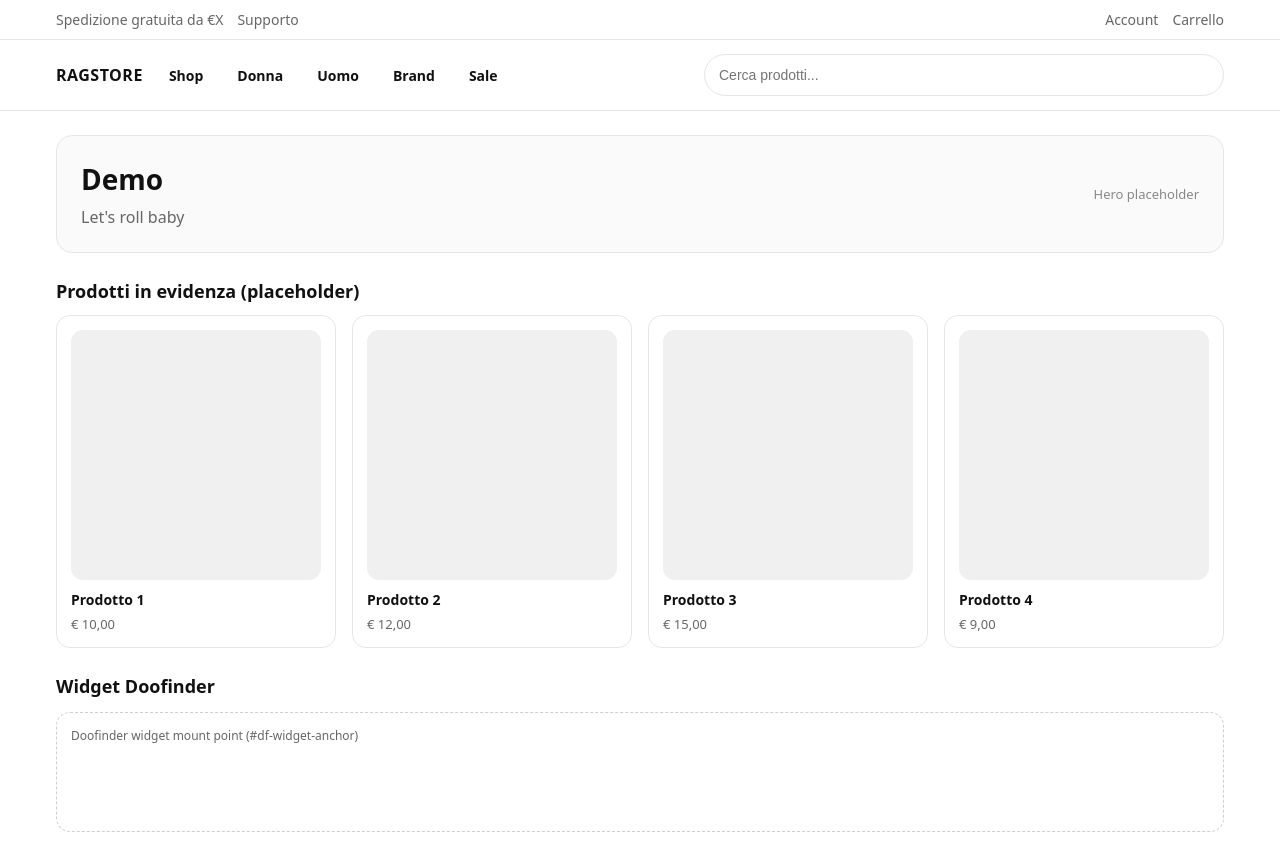
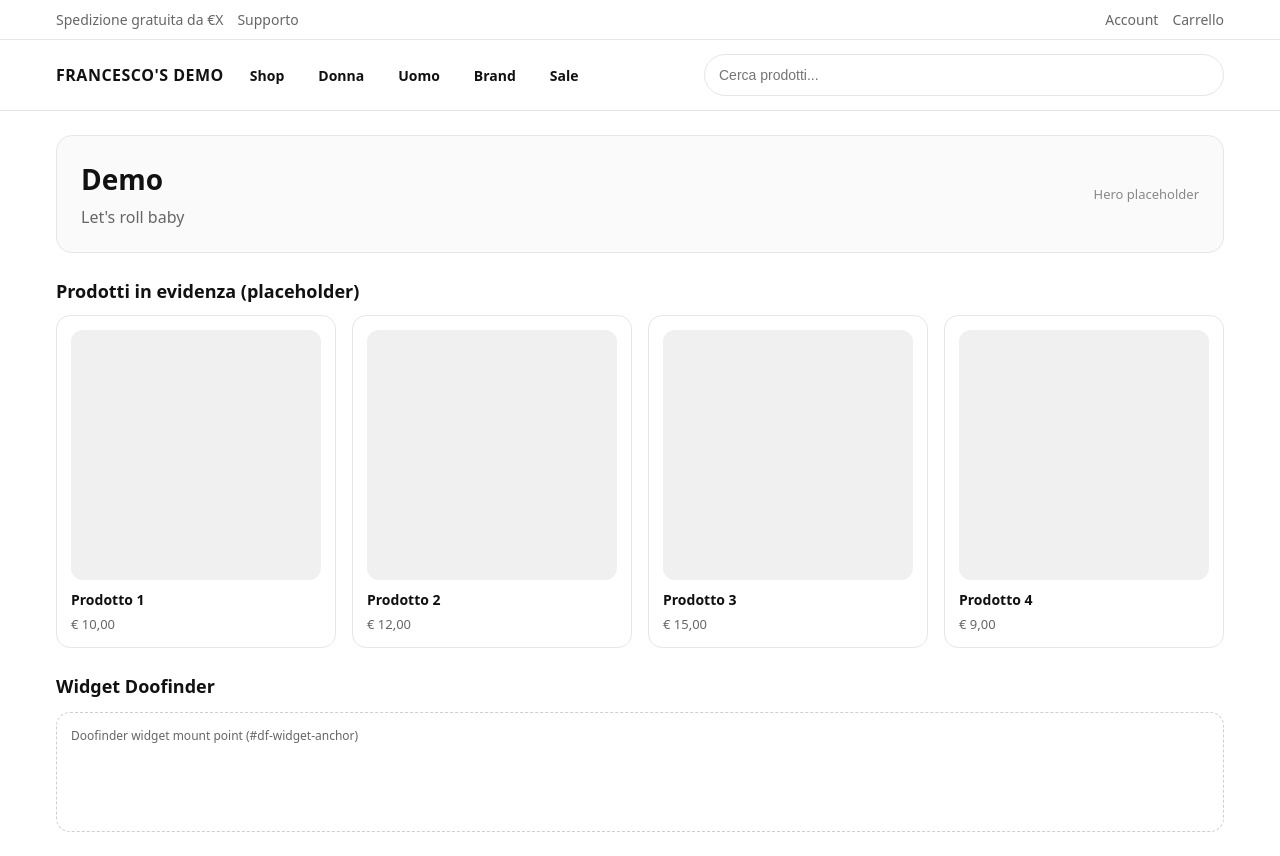
Before and after one commit to frankdoof/prestashop, a plain HTML site: page index.html in a window 1280 px wide. Drawn offline with Linux system fonts and the light colour scheme.

Commit message:
Update index.html

```diff
--- a/index.html
+++ b/index.html
@@ -120,7 +120,7 @@
   <header>
     <div class="container">
       <div class="head-row">
-        <a class="brand" href="#">RAGSTORE</a>
+        <a class="brand" href="#">FRANCESCO'S DEMO</a>
 
         <nav aria-label="Menu principale">
           <ul>
```
